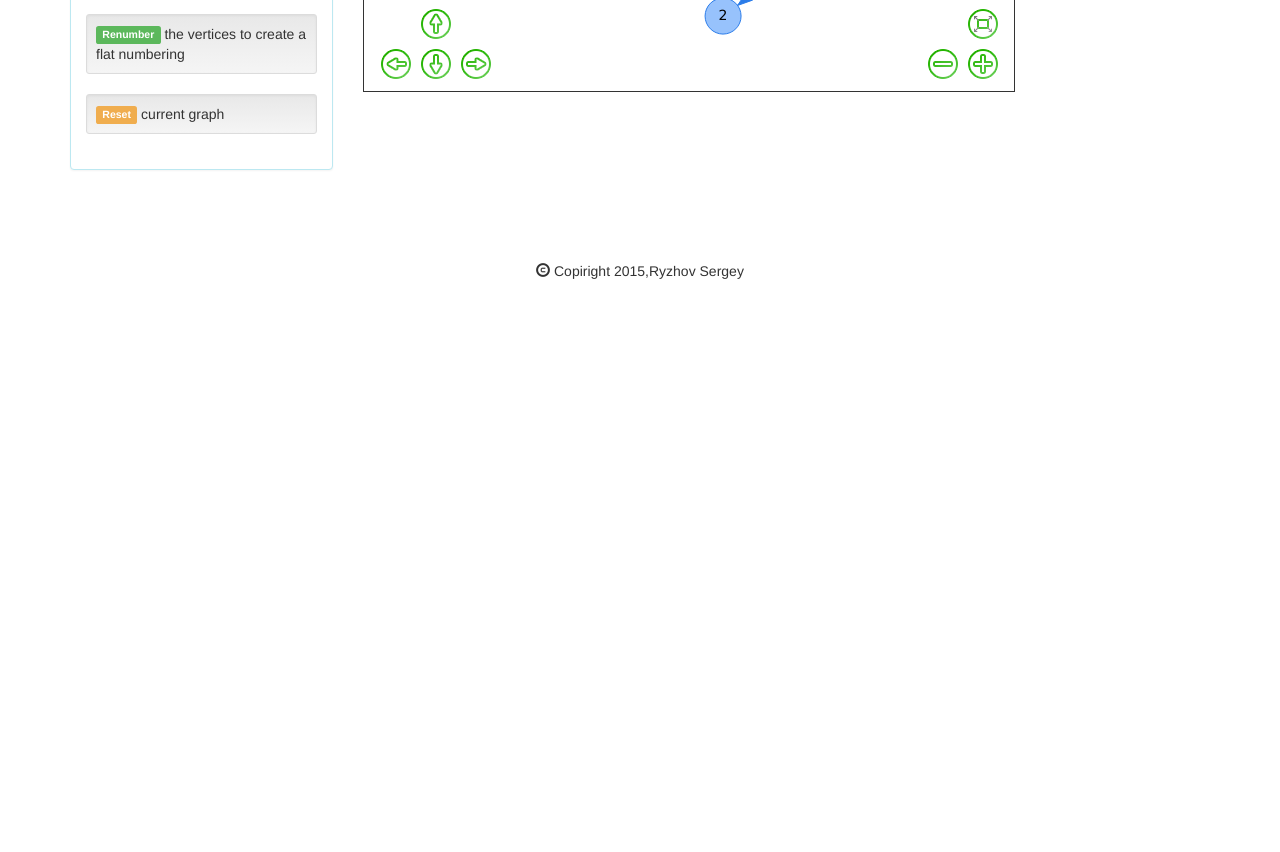
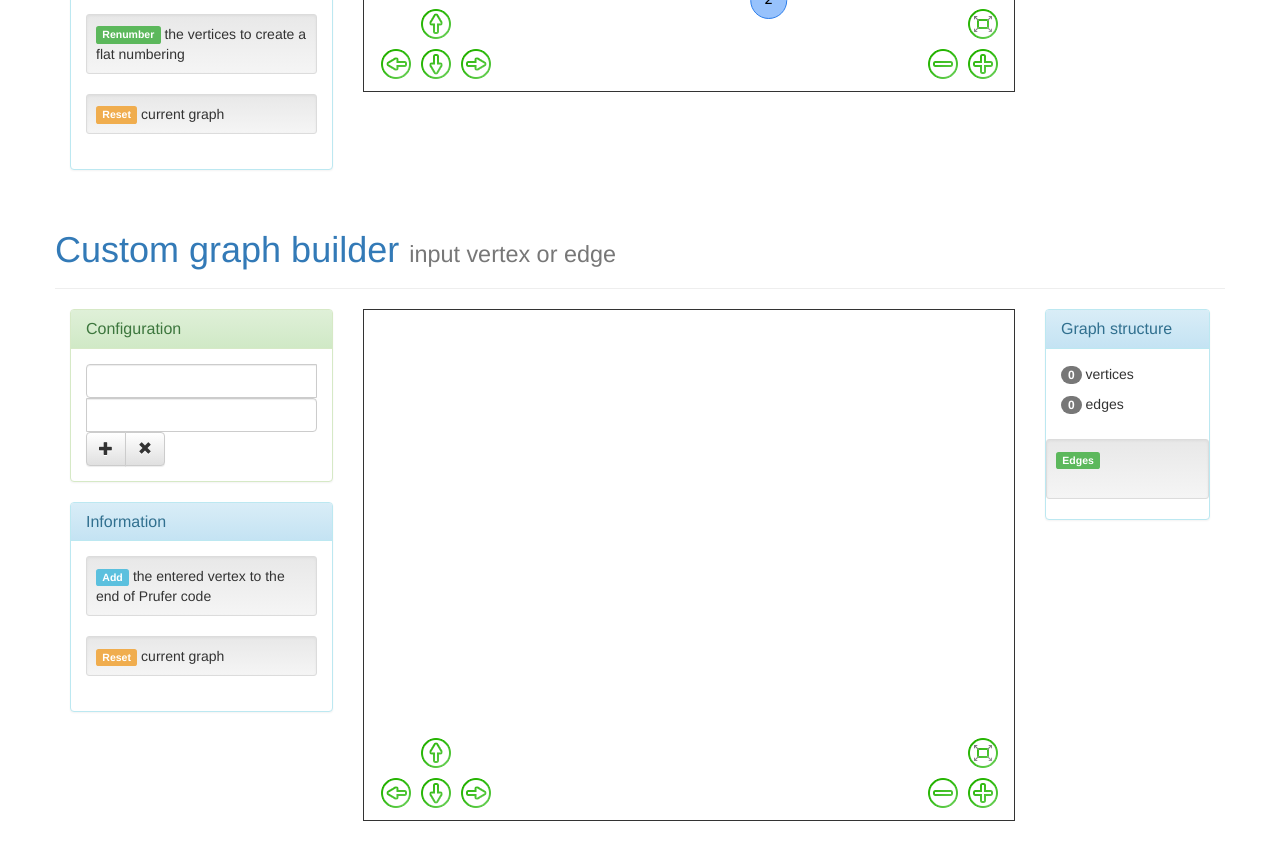
Before and after one commit to SergeyRyzhov/juggler, a website: page public/index.html in a window 1280 px wide. Shown: the part 1188-2040 px from the top of the page. Before the commit the page ends 1469 px from the top, so only its background shows below. Drawn offline with nearby package versions, Linux system fonts and the light colour scheme; files that its build step writes are made by us from their sources.

Commit message:
Added custom builder

```diff
--- a/public/index.html
+++ b/public/index.html
@@ -31,6 +31,7 @@
   <script type='text/javascript' src='js/viewModels/juggler.Graph.js'></script>
   <script type='text/javascript' src='js/viewModels/juggler.Prufer.js'></script>
   <script type='text/javascript' src='js/viewModels/juggler.Orgraph.js'></script>
+  <script type='text/javascript' src='js/viewModels/juggler.GraphBuilder.js'></script>
 </head>
 
 <body class='container'>
@@ -38,6 +39,8 @@
     <div class='container js-full-height' data-bind='component: { name: "juggler-prufer"}'>
     </div>
     <div class='container js-full-height' data-bind='component: { name: "juggler-orgraph"}'>
+    </div>
+    <div class='container js-full-height' data-bind='component: { name: "juggler-builder"}'>
     </div>
   </div>
   <center>
--- a/public/js/common/juggler.common.js
+++ b/public/js/common/juggler.common.js
@@ -20,4 +20,13 @@
       dataType: dataType || 'json'
     });
   };
+
+  app.unwrap = function(wrapper) {
+    if (typeof wrapper != 'function') {
+      return wrapper;
+    } else {
+      return app.unwrap(wrapper());
+    }
+  };
+
 })(window.juggler = window.juggler || {}, jQuery);
--- a/public/js/viewModels/juggler.Graph.js
+++ b/public/js/viewModels/juggler.Graph.js
@@ -22,6 +22,7 @@
       this.nodes = ko.observable(nodes);
       this.edges = ko.observable(edges);
       this.orgraph = ko.observable(orgraph);
+      this.network = ko.observable();
     },
     template: {
       fromUrl: 'graph.html',
@@ -56,26 +57,11 @@
 
     function graphToDot(nodes, edges) {
       edges = ko.utils.unwrapObservable(edges);
-			// var digraph = 'digraph {';
-
       var digraph = 'digraph {' + _.reduce(edges, function(memo, edge) {
         return memo + edge[0].toString() + '->' + edge[1].toString() +
           ';';
       }, '') + '}';
-
-			// digraph += '}';
       return digraph;
-			//  digraph {
-			// 	A - > A;
-			// 	B - > B - > C;
-			// 	B - > D;
-			// 	D - > {
-			// 		B;
-			// 		C
-			// 	}
-			// 	D - > E;
-			// 	F - > F;
-			//  }
     }
 
     var data = {};
@@ -97,11 +83,15 @@
       keyboard: true
     };
 
-		var network = new vis.Network(element, data, options);
+    if (params.network()) {
+      params.network().destroy();
+    }
+
+    params.network(new vis.Network(element, data, options));
   }
 
   ko.bindingHandlers.graph = {
-		init: graphBinding,
+    // init: graphBinding,
     update: graphBinding
   };
 })(window.juggler = window.juggler || {}, jQuery);
--- /dev/null
+++ b/public/js/viewModels/juggler.GraphBuilder.js
@@ -0,0 +1,97 @@
+(function(app, $) {
+	function Graph() {
+		var nodes = ko.observableArray();
+		var edges = ko.observableArray();
+
+		function addEdge(u, v) {
+			addVertex(u);
+			addVertex(v);
+
+			edges.push([u, v]);
+		}
+
+		function addVertex(v) {
+			if (!_.contains(nodes(), v)) {
+				nodes.push(v);
+			}
+		}
+
+		function reset() {
+			nodes([]);
+			edges([]);
+		}
+		return {
+			nodes: nodes,
+			edges: edges,
+			addEdge: addEdge,
+			addVertex: addVertex,
+			reset: reset
+		}
+	}
+
+	ko.components.register('juggler-builder', {
+		viewModel: function(params) {
+			this.firstVertex = ko.observable();
+			this.secondVertex = ko.observable();
+
+			this.graph = new Graph();
+			this.warning = ko.observable();
+
+			this.nodes = ko.computed(function() {
+				return this.graph.nodes();
+			}, this);
+
+			this.edges = ko.computed(function() {
+				return this.graph.edges();
+			}, this);
+
+			this.edgesText = ko.computed(function() {
+				return _.map(this.edges(), function(edge) {
+					return '{' + edge[0] + ',' + edge[1] + '}';
+				})
+			}, this);
+
+			this.onEnter = _.bind(function(d, e) {
+				// e.keyCode === 13 && this.add();
+				return true;
+			}, this);
+
+			this.add = _.bind(function() {
+				var u = parseInt(this.firstVertex()),
+					v = parseInt(this.secondVertex());
+
+				if (v) {
+					this.graph.addEdge(u, v);
+				} else {
+					this.graph.addVertex(u);
+				}
+			}, this);
+
+			this.reset = _.bind(function() {
+				this.graph.reset();
+			}, this);
+
+			this.generate = _.bind(function() {
+				// var n = parseInt(this.vertex());
+				// if (n > 20) {
+				//   n = 20;
+				// }
+				// this.codeArray([]);
+				// for (var i = 0; i < n - 2; i++) {
+				//   this.codeArray.push(_.random(1, n));
+				// }
+				// //this.codeArray(_.shuffle(_.range(1, n - 1)));
+				// this.graph(ParsePrufer(this.codeArray()));
+			}, this);
+
+
+			// this.codeArray([1, 4, 5, 5]);
+			// this.graph(ParsePrufer(this.codeArray()));
+		},
+		template: {
+			fromUrl: 'builder.html',
+			maxCacheAge: 60000
+		}
+	});
+
+})(window.juggler = window.juggler || {}, jQuery);
--- /dev/null
+++ b/public/templates/builder.html
@@ -0,0 +1,84 @@
+<div class='row'>
+  <div class='page-header'>
+    <h1><a id='prufer' href="#prufer">Custom graph builder</a>
+      <small>input vertex or edge</small>
+    </h1>
+  </div>
+  <div class='col-md-3'>
+    <div class="panel panel-success">
+      <div class="panel-heading">
+        <h3 class="panel-title">Configuration</h3>
+      </div>
+      <div class="panel-body">
+        <div class='input-group'>
+          <input type='number' class='form-control' data-bind='value:firstVertex, event: {keypress: onEnter}' placeholder=''>
+          <input type='number' class='form-control' data-bind='value:secondVertex, event: {keypress: onEnter}' placeholder=''>
+        </div>
+
+        <span class='btn-group'>
+          <button type='button' class='btn btn-default' data-bind='click:add'>
+            <span class='glyphicon glyphicon-plus' aria-hidden='true' title='Add edge'></span>
+          </button>
+
+          <button type='button' class='btn btn-default' data-bind='click:reset'>
+            <span class='glyphicon glyphicon-remove' aria-hidden='true' title='Reset'></span>
+          </button>
+
+          <!-- <button type='button' class='btn btn-default' data-bind='click:generate'>
+            <span class='glyphicon glyphicon-random' aria-hidden='true' title='Generate'></span>
+          </button> -->
+        </span>
+
+        <!-- ko if:warning -->
+        <div class='well well-sm'>
+          <span class="label label-warning" data-bind='text:warning'></span>
+        </div>
+        <!-- /ko -->
+      </div>
+    </div>
+
+    <div class="panel panel-info">
+      <div class="panel-heading">
+        <h3 class="panel-title">Information</h3>
+      </div>
+      <div class="panel-body">
+        <div class='well well-sm'>
+          <span class="label label-info">Add</span>
+          the entered vertex to the end of Prufer code
+        </div>
+
+        <!-- <div class='well well-sm'>
+          <span class="label label-success">Generate</span>
+          random Prufer code given length
+        </div> -->
+
+        <div class='well well-sm'>
+          <span class="label label-warning">Reset</span>
+          current graph
+        </div>
+      </div>
+    </div>
+  </div>
+  <div data-bind='component: { name: "juggler-graph", params: { nodes: nodes, edges: edges, orgraph:false }}' class='col-md-7' style='bottom:0px;'></div>
+  <div class='col-md-2'>
+    <div class="panel panel-info">
+      <div class="panel-heading">
+        <h3 class="panel-title">Graph structure</h3>
+      </div>
+      <div class="panel-body">
+
+        <p>
+          <span class="badge" data-bind='text: nodes().length'></span> vertices</p>
+        <p>
+          <span class="badge" data-bind='text: edges().length'></span> edges</p>
+
+      </div>
+      <div class='well well-sm'>
+        <span class="label label-success"> Edges </span>
+        <ul data-bind='foreach:edgesText' class='list-group'>
+          <li data-bind='text:$data' class='list-group-item'>
+        </ul>
+      </div>
+    </div>
+  </div>
+</div>
--- a/public/templates/graph.html
+++ b/public/templates/graph.html
@@ -1 +1 @@
-<div data-bind="graph: { nodes:nodes(), edges:edges(), orgraph:orgraph()}" style="min-height:512px; border: 1px solid;"></div>
+<div data-bind="graph: { nodes:nodes(), edges:edges(), orgraph:orgraph(), network:network}" style="min-height:512px; border: 1px solid;"></div>
```
Also changed, not shown: public/google27d37e8311889107.html (line endings or trailing spaces), public/js/viewModels/juggler.main.js (added). Lines whose indentation alone changed are shown as unchanged.
